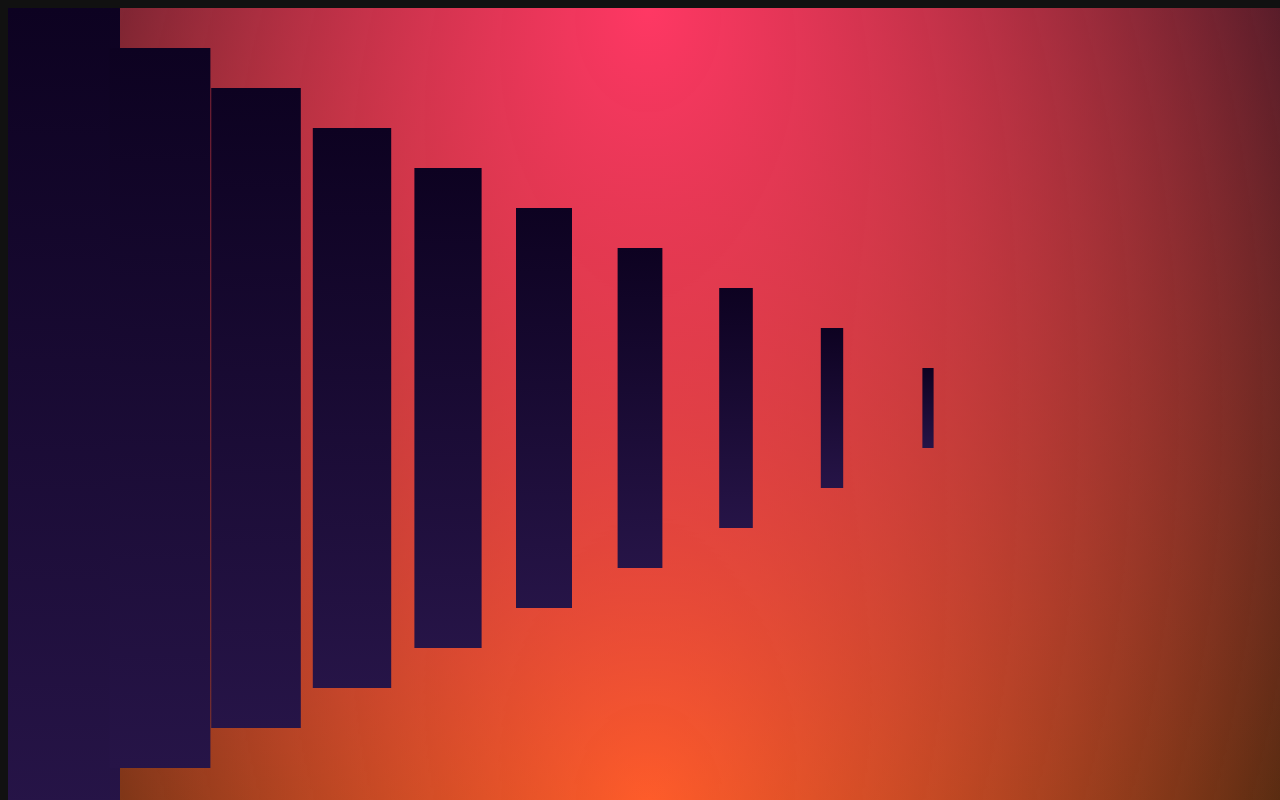
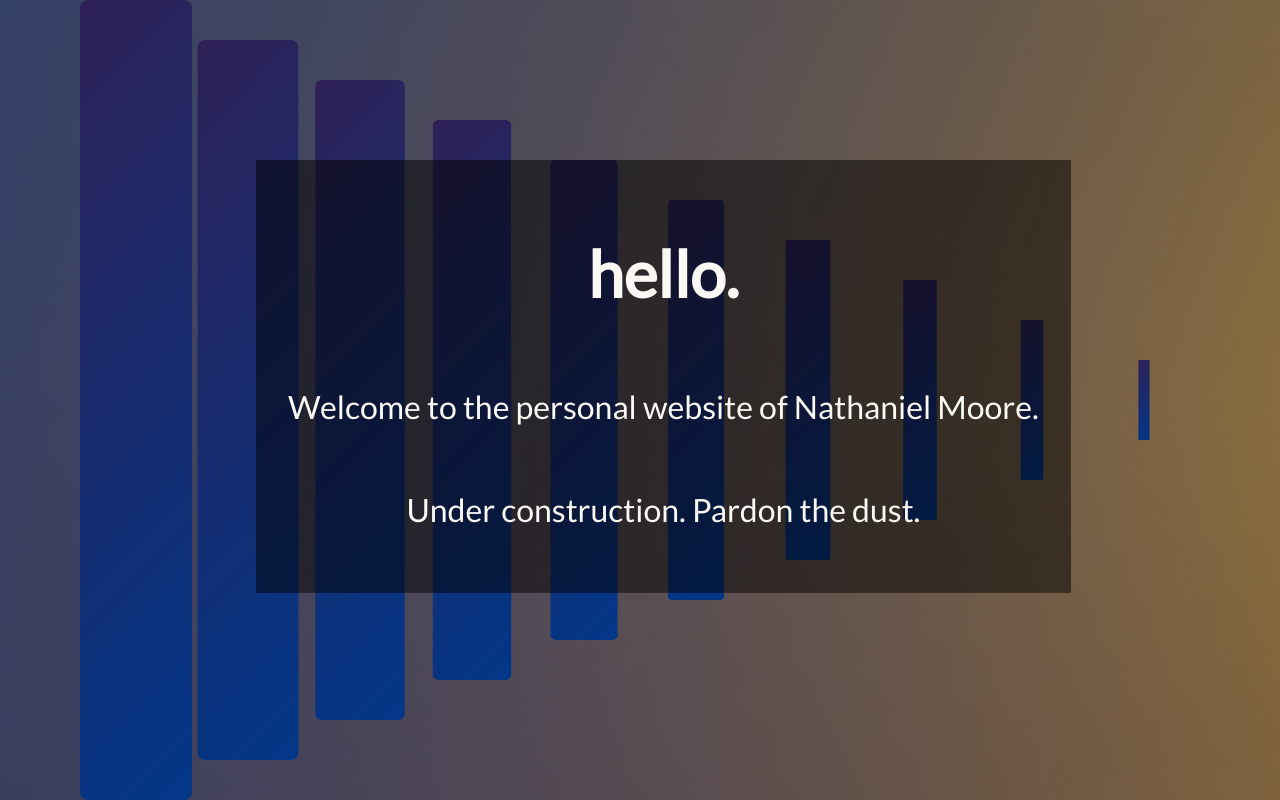
Before and after one commit to ngm01/personal-site, a plain HTML site: page index.html in a window 1280 px wide. Drawn offline with Linux system fonts and the light colour scheme.

Commit message:
animated background, added 'under construction' notice

```diff
--- a/index.html
+++ b/index.html
@@ -1,12 +1,23 @@
 <html>
     <head>
-        <title>EN GEE EM OH ONE DOT COM</title>
+        <title>ngm01</title>
         <link rel="stylesheet" href="./style.css" />
+        <link rel="stylesheet" href="https://fonts.googleapis.com/css2?family=Lato" />
         <script src="./script.js"></script>
     </head>
     <body>
-        <div id="column-container">
-            <div id="ceiling"></div>
+        <div id="main">
+            <div id="column-container">
+                <div id="ceiling"></div>
+            </div>
+            <div class="notice">
+                <h1>hello.</h1>
+                <p>Welcome to the personal website of Nathaniel Moore.</p>
+                <p>Under construction. Pardon the dust.</p>
+                <div class="contact-info">
+
+                </div>
+            </div>
         </div>
     </body>
 </html>
--- a/scrap.js
+++ b/scrap.js
@@ -15,6 +15,11 @@ const takeAStroll = (event) => {
         } else {
             column.style.transform = `scaleZ(${event.deltaY})`;
             //column.style.left = `${(newLeft)}px`;
+            if(event.deltaY > 0) {
+                column.style.animation = `goForwards 4s 1 linear normal forwards`;
+            } else {
+                column.style.animation = `goBackwards 4s 1 linear normal forwards`;
+            }
         }
     });
 }
--- a/script.js
+++ b/script.js
@@ -1,4 +1,6 @@
-window.onload = () => {
+(function() {
+
+window.onload = function() {
 
     // TODO: create a bunch of columns at page load -- DONE
     // they need to be scaled -- DONE
@@ -6,35 +8,47 @@ window.onload = () => {
     //      - stoa of attalos for reference: https://www.flickr.com/photos/jlascar/4517779606
     //      - NB: columns are 'farther apart' when 'nearer' to viewer, 'closer together' when 'further away'
 
-    const generateColumns = (numCols = 10) => {
+
+    let main = document.getElementById('main');
+    generateColumns(10);
+    main.onwheel = takeAStroll;
+};
+
+const state = {}
+
+const methods = {
+    generateColumns: generateColumns,
+    //takeAStroll: takeAStroll
+}
+
+
+function generateColumns (numCols = 10) {
     let columnContainer = document.getElementById('column-container');
     for(let i = numCols; i > 0; i--) {
-            let newColumn = document.createElement('div');
-            newColumn.style.scale = i / numCols;
-            newColumn.style.left = `-${numCols - i}rem`;
-            newColumn.classList.add('column');
+        let newColumn = generateOneColumn(i, numCols);
         columnContainer.appendChild(newColumn);
     }
 }
 
+function generateOneColumn(index, numCols) {
+    let newColumn = document.createElement('div');
+    newColumn.style.scale = index / numCols;
+    //newColumn.style.left = `-${numCols - index}rem`;
+    newColumn.classList.add('column');
+    return newColumn;
+}
+
 const takeAStroll = (event) => {
     event.preventDefault();
-        //console.log("event.deltaY:", event.deltaY)
     let columns = document.querySelectorAll('.column');
+    let delta = event.deltaY ? event.deltaY : event.deltaX;
 
     columns.forEach((column, idx) => {
-            if(event.deltaY > 0) {
-                column.style.animation = `goForwards 4s 1 linear normal forwards`;
-            } else {
-                column.style.animation = `goBackwards 4s 1 linear normal forwards`;
-            }
+        let scale = parseFloat(column.style.scale) + (delta * -0.01);
+        column.style.scale = `${scale}`;
+        column.style.transform = `translateZ(${scale})`
     })
 }
-
-    let columnContainer = document.getElementById('column-container');
-    generateColumns(10);
-    columnContainer.onwheel = takeAStroll;
-};
 
 /*
     HELPER FUNCTIONS
@@ -54,3 +68,6 @@ const getCurrentLeft = (col) => {
 const styleToNumeric = (styleValue, unit) => {
     return parseFloat(styleValue.replace(unit, ''));
 }
+
+
+})()
--- a/style.css
+++ b/style.css
@@ -1,32 +1,49 @@
-
 body {
     background-color: #111;
+    font-family: 'Lato', sans-serif;
 }
 
 #column-container {
+    display: flex;
+    justify-content: center;
     height: 100%;
     width: 100%;
     position: fixed;
+    top: 0;
+    left: 0;
+    right: 0;
+    bottom: 0;
     perspective: 500px;
     perspective-origin: right;
-    background: radial-gradient(ellipse at top, #ff3864, transparent),
-            radial-gradient(ellipse at bottom, #ff6c11, transparent);
-}
-
-#ceiling {
-    background-color: aliceblue;
+    background: radial-gradient(ellipse at top, #023788, transparent),
+            radial-gradient(ellipse at bottom, #2e2157, transparent),
+            radial-gradient(ellipse at left, #ff6c11, transparent),
+            radial-gradient(ellipse at right, #f9c80e, transparent);
+    background-size: 400% 400%;
+    animation: color 15s ease infinite;
 }
 
 .column {
     position: relative;
     display: inline-block;
-    background: linear-gradient(#0d0221, #261447);
+    background: linear-gradient(-45deg, #023788, #2e2157);
     padding: 50vh 7vh;
-    /* left: 1px; */
+    border-radius: .5rem;
 }
 
-.column::after {
-    box-shadow: 4rem 0 2rem -1rem #111;
+
+.notice {
+    display: flex;
+    flex-direction: column;
+    align-items: center;
+    position: absolute;
+    top: 25%;
+    left: 20%;
+    padding: 2rem;
+    color: #faf9f6;
+    background-color: rgba(1, 1, 1, .5);
+    font-size: 2rem;
+    animation: bounce 2s ease alternate-reverse 4 forwards;
 }
 
 @keyframes goForwards {
@@ -34,15 +51,37 @@ body {
         transform: translateZ(0px);
     }
     to {
-        transform: translateZ(100px);
+        transform: translateZ(300px);
     }
 }
 
 @keyframes goBackwards {
     from {
-        transform: translateZ(100px);
+        transform: translateZ(300px);
     }
     to {
         transform: translateZ(0px);
     }
 }
+
+@keyframes color {
+	0% {
+		background-position: 0% 50%;
+	}
+	50% {
+		background-position: 100% 50%;
+	}
+	100% {
+		background-position: 0% 50%;
+	}
+}
+
+@keyframes bounce {
+    from {
+        transform: translateY(0);
+    }
+    to {
+        transform: translateY(-50px);
+    }
+
+}
```
Also changed, not shown: lorem.html (deleted, +0 -28 lines). Lines whose indentation alone changed are shown as unchanged.
